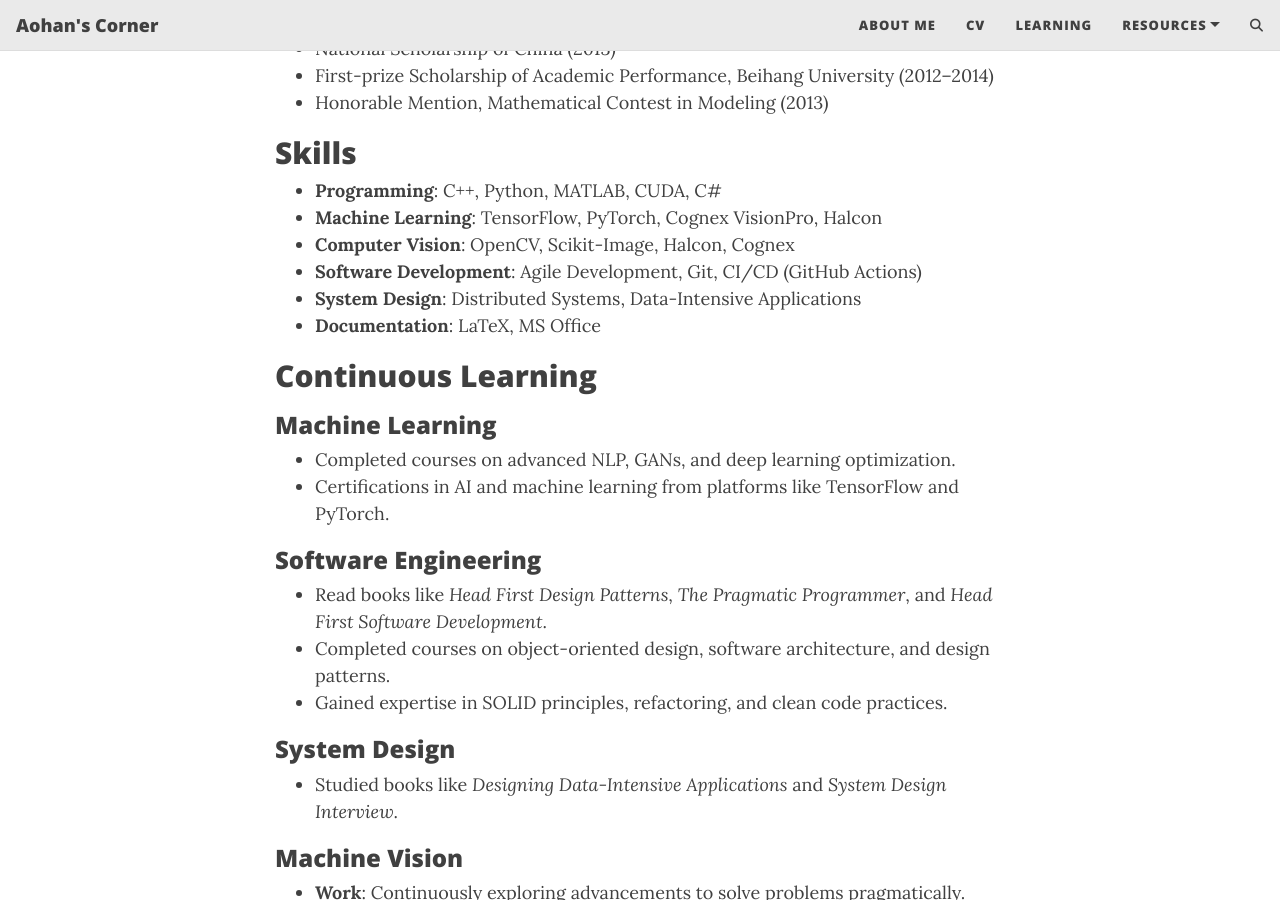
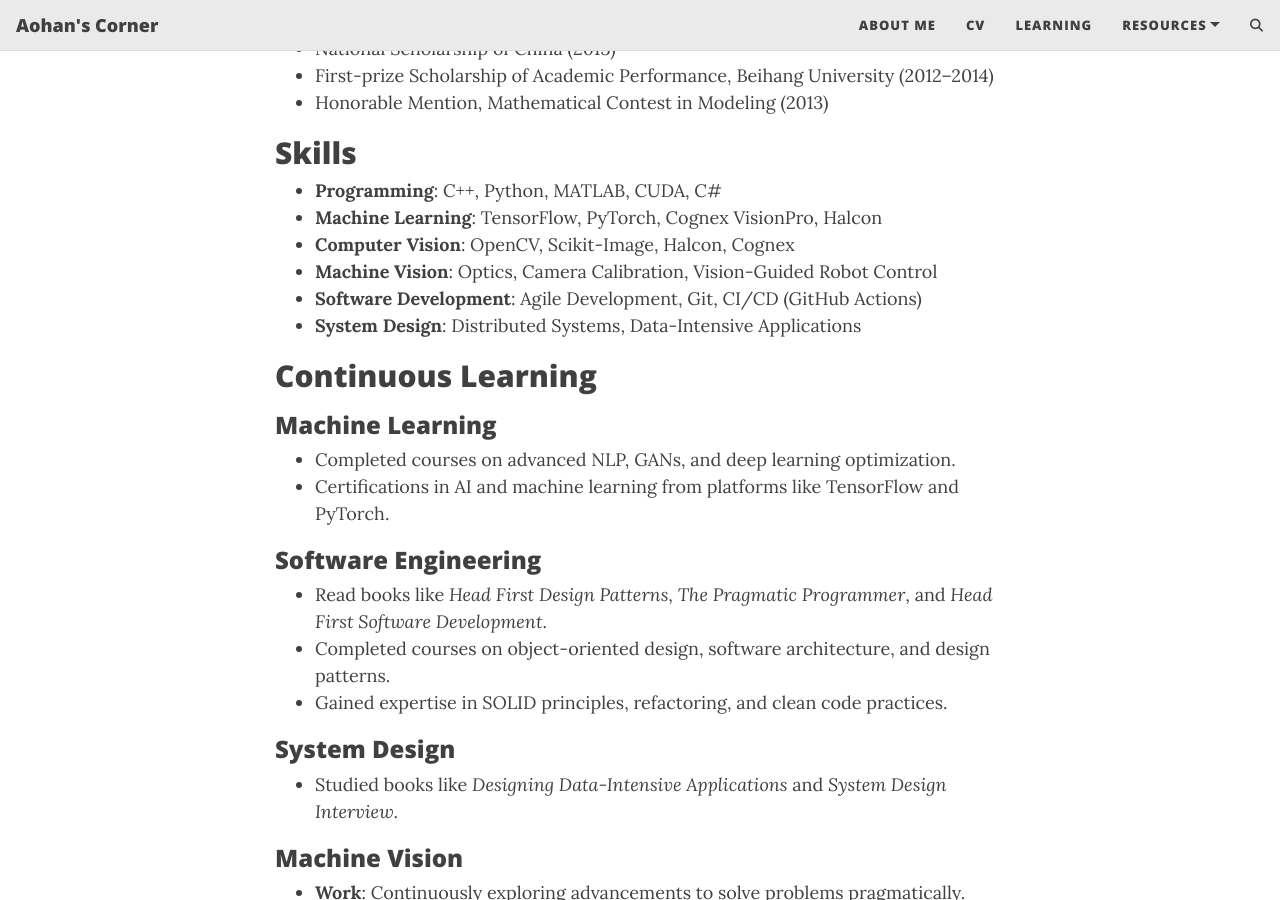
Before and after one commit to heaohan/heaohan.github.io, a Jekyll site: the page built from cv.md, in a window 1280 px wide and 900 px high, scrolled down 2767 px. Built offline with Jekyll 4.4.1, drawn with Linux system fonts in a browser that asks for light colours; comment, search, counter and statistics services are not loaded.

Commit message:
fix: add Machine Vision skills to CV and update technical skills section

```diff
--- a/cv.md
+++ b/cv.md
@@ -90,9 +90,9 @@ Please feel free to Download my CV [here](/files/cv_complex.pdf)!
 - **Programming**: C++, Python, MATLAB, CUDA, C#
 - **Machine Learning**: TensorFlow, PyTorch, Cognex VisionPro, Halcon
 - **Computer Vision**: OpenCV, Scikit-Image, Halcon, Cognex
+- **Machine Vision**: Optics, Camera Calibration, Vision-Guided Robot Control
 - **Software Development**: Agile Development, Git, CI/CD (GitHub Actions)
 - **System Design**: Distributed Systems, Data-Intensive Applications
-- **Documentation**: LaTeX, MS Office
 
 ## Continuous Learning
 
```
Also changed, not shown: 2 other files.
